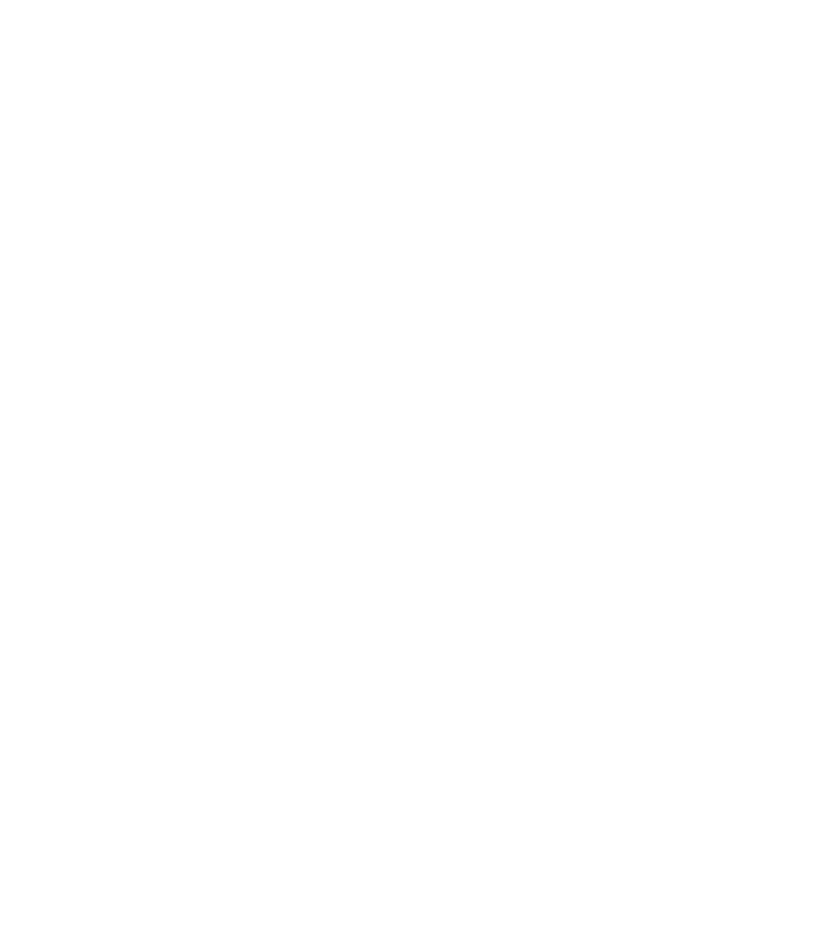
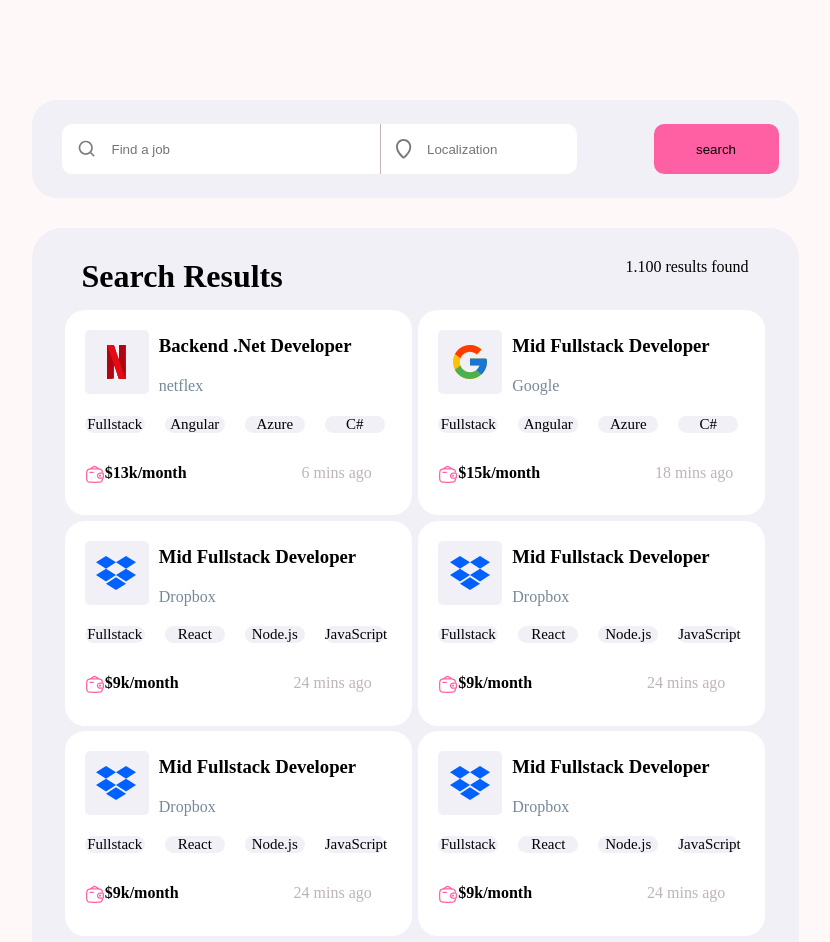
Before and after one commit to mahmodtanin2008/fig-2, a plain HTML site: page index.html in a window 1280 px wide. Shown: the top 942 px of the page, without its empty margins (225-1055 px from the left). Before the commit the page ends 800 px from the top, so only its background shows below. Drawn offline with Linux system fonts and the light colour scheme.

Commit message:
don fecher

```diff
--- /dev/null
+++ b/first-page/style2.css
@@ -0,0 +1,107 @@
+* {
+  margin: 0px;
+  padding: 0px;
+  box-sizing: border-box;
+}
+body {
+  display: flex;
+  flex-direction: row;
+  justify-content: center;
+  background-color: #e8e0e0;
+  align-items: center;
+  margin-top: 30px;
+  margin-bottom: 30px;
+}
+
+main {
+  background-color: white;
+  width: 500px;
+  height: 890px;
+  border-radius: 30px;
+  display: flex;
+  flex-direction: column;
+  justify-content: flex-start;
+  padding: 30px;
+  gap: 30px;
+}
+
+.origin {
+  border-bottom: 1px solid black;
+  display: flex;
+  flex-direction: column;
+  gap: 15px;
+  padding-bottom: 20px;
+}
+.origin img {
+  width: 64px;
+  height: 64px;
+  background-color: rgb(210, 200, 200);
+  border-radius: 5px;
+  display: flex;
+  flex-direction: row;
+  justify-content: center;
+  align-items: center;
+}
+
+.red {
+  width: 130px;
+  background-color: #e83434;
+  height: 20px;
+  border-radius: 20px;
+  color: #440e10;
+}
+.origin-2 {
+  border-bottom: 1px solid black;
+  display: flex;
+  flex-direction: column;
+  gap: 15px;
+  padding-bottom: 20px;
+}
+.origin-3 {
+  display: flex;
+  flex-direction: column;
+  padding-bottom: 20px;
+  border-bottom: 1px solid black;
+}
+.origin-text {
+  display: flex;
+  flex-direction: row;
+  justify-content: flex-start;
+  gap: 40px;
+  padding-top: 30px;
+}
+.origin-text p {
+  background-color: rgb(210, 200, 200);
+  padding: 5px;
+  border-radius: 20px;
+  font-size: 15px;
+  width: 60px;
+  text-align: center;
+}
+.origin-4 {
+  display: flex;
+  flex-direction: column;
+  gap: 15px;
+}
+.origin-4 h3 {
+  color: gray;
+}
+.spi {
+  color: #e83434;
+  font-size: 20px;
+  font-family: sans-serif;
+}
+.but{
+  padding-top:100px;
+}
+button {
+  width: 100%;
+  height: 70px;
+  background-color:#e83434;
+  border: none;
+  border-radius: 15px;
+
+}
+button:hover{
+  background-color: #b52429;
+}
--- a/index.html
+++ b/index.html
@@ -1,11 +1,154 @@
-<!DOCTYPE html>
+<!doctype html>
 <html lang="en">
-<head>
-    <meta charset="UTF-8">
-    <meta name="viewport" content="width=device-width, initial-scale=1.0">
+  <head>
+    <meta charset="UTF-8" />
+    <meta name="viewport" content="width=device-width, initial-scale=1.0" />
     <title>fig-2</title>
-</head>
-<body>
+    <link rel="stylesheet" href="/style.css" />
+  </head>
+  <body>
+    <header>
+      <div class="headr">
+        <div class="header-coun">
+          <div class="form-one">
+            <form action="">
+              <img src="/imeges/Group.svg" alt="" class="form-pic" />
+              <input type="text" placeholder="Find a job" />
+            </form>
+          </div>
 
-</body>
+          <div class="form-tw">
+            <form action="" class="f-two">
+              <img src="/imeges/Vector (1).svg" alt="" class="form-pic" />
+              <input type="text" placeholder="Localization" />
+            </form>
+          </div>
+        </div>
+        <button class="head">search</button>
+      </div>
+    </header>
+
+    <main>
+
+      <div class="main-coun">
+        <div class="res">
+          <h1 class="title-coun">Search Results</h1>
+        <p class="text-coun">1.100 results found</p>
+      </div>
+        <div class="item">
+          <div class="item-pic"><img src="/imeges/netflix.svg" alt="" /></div>
+          <div class="item-title">
+            <h3><a href="/first-page/index.html" target="_blank" >Backend .Net Developer</a></h3>
+            <p class="item-brand">netflex</p>
+          </div>
+          <div class="item-txt">
+            <p>Fullstack</p>
+            <p>Angular</p>
+            <p>Azure</p>
+            <p>C#</p>
+          </div>
+          <div class="mon-tim">
+            <img src="/imeges/solar_wallet-money-outline.svg" alt="" />
+            <h4>$13k/month</h4>
+            <p class="time">6 mins ago</p>
+          </div>
+        </div>
+
+        <div class="item">
+          <div class="item-pic"><img src="/imeges/google.svg" alt="" /></div>
+          <div class="item-title">
+            <h3><a href="">Mid Fullstack Developer</a></h3>
+            <p class="item-brand">Google</p>
+          </div>
+          <div class="item-txt">
+            <p>Fullstack</p>
+            <p>Angular</p>
+            <p>Azure</p>
+            <p>C#</p>
+          </div>
+          <div class="mon-tim">
+            <img src="/imeges/solar_wallet-money-outline.svg" />
+            <h4>$15k/month</h4>
+            <p class="time">18 mins ago</p>
+          </div>
+        </div>
+
+        <div class="item">
+          <div class="item-pic"><img src="/imeges/droop-box.svg" alt="" /></div>
+          <div class="item-title">
+            <h3><a href="">Mid Fullstack Developer</a></h3>
+            <p class="item-brand">Dropbox</p>
+          </div>
+          <div class="item-txt">
+            <p>Fullstack</p>
+            <p>React</p>
+            <p>Node.js</p>
+            <p>JavaScript</p>
+          </div>
+          <div class="mon-tim">
+            <img src="/imeges/solar_wallet-money-outline.svg" />
+            <h4>$9k/month</h4>
+            <p class="time">24 mins ago</p>
+          </div>
+        </div>
+
+        <div class="item">
+          <div class="item-pic"><img src="/imeges/droop-box.svg" alt="" /></div>
+          <div class="item-title">
+            <h3><a href="">Mid Fullstack Developer</a></h3>
+            <p class="item-brand">Dropbox</p>
+          </div>
+          <div class="item-txt">
+            <p>Fullstack</p>
+            <p>React</p>
+            <p>Node.js</p>
+            <p>JavaScript</p>
+          </div>
+          <div class="mon-tim">
+            <img src="/imeges/solar_wallet-money-outline.svg" />
+            <h4>$9k/month</h4>
+            <p class="time">24 mins ago</p>
+          </div>
+        </div>
+
+        <div class="item">
+          <div class="item-pic"><img src="/imeges/droop-box.svg" alt="" /></div>
+          <div class="item-title">
+            <h3><a href="">Mid Fullstack Developer</a></h3>
+            <p class="item-brand">Dropbox</p>
+          </div>
+          <div class="item-txt">
+            <p>Fullstack</p>
+            <p>React</p>
+            <p>Node.js</p>
+            <p>JavaScript</p>
+          </div>
+          <div class="mon-tim">
+            <img src="/imeges/solar_wallet-money-outline.svg" />
+            <h4>$9k/month</h4>
+            <p class="time">24 mins ago</p>
+          </div>
+        </div>
+
+        <div class="item">
+          <div class="item-pic"><img src="/imeges/droop-box.svg" alt="" /></div>
+          <div class="item-title">
+            <h3><a href="">Mid Fullstack Developer</a></h3>
+            <p class="item-brand">Dropbox</p>
+          </div>
+          <div class="item-txt">
+            <p>Fullstack</p>
+            <p>React</p>
+            <p>Node.js</p>
+            <p>JavaScript</p>
+          </div>
+          <div class="mon-tim">
+            <img src="/imeges/solar_wallet-money-outline.svg" />
+            <h4>$9k/month</h4>
+            <p class="time">24 mins ago</p>
+          </div>
+        </div>
+      </div>
+    </main>
+  </body>
 </html>
--- a/style.css
+++ b/style.css
@@ -0,0 +1,175 @@
+* {
+  margin: 0px;
+  padding: 0px;
+  box-sizing: border-box;
+}
+
+body {
+  padding-right: 50px;
+  background-color: #fef8f8;
+  padding: 100px;
+  display: flex;
+  flex-direction: column;
+  justify-content: center;
+  align-items: center;
+}
+
+.headr {
+  background-color: #fef8f8;
+  display: flex;
+  flex-direction: row;
+  align-items: center;
+  justify-content: space-between;
+  height: 98px;
+  padding-left: 10px;
+  width: 767px;
+  padding-right: 20px;
+  border-radius: 25px;
+  background-color: #f1f0f6;
+  padding-left: 30px;
+}
+.header-coun {
+  display: flex;
+  flex-direction: row;
+  width: 570px;
+  height: 50px;
+}
+.headr input {
+  border: none;
+  outline: 0px;
+}
+.headr form {
+  display: flex;
+  flex-direction: row;
+  justify-content: flex-start;
+  align-items: center;
+}
+.headr button {
+  background-color: #ff60a3;
+  border-radius: 10px;
+  border: 0;
+  width: 125px;
+  height: 50px;
+  box-sizing: border-box;
+}
+.headr button:active {
+  background-color: #da4181;
+}
+.form-one {
+  width: 318px;
+  height: 50px;
+}
+.form-one input[type="text"] {
+  width: 400px;
+  height: 50px;
+}
+.form-tw {
+  width: 150px;
+  height: 50px;
+  border-left: 1px solid #beb5b5;
+}
+.form-tw input[type="text"] {
+  width: 150px;
+  height: 50px;
+  border-radius: 0px 10px 10px 0px;
+}
+.form-pic {
+  background-color: white;
+  background-position:;
+  height: 50px;
+  padding: 15px;
+  box-sizing: border-box;
+}
+.form-one img {
+  border-radius: 10px 0px 0px 10px;
+}
+main {
+  width:767px;
+  height: 773px;
+  padding-top: 30px;
+}
+.main-coun {
+  display: flex;
+  flex-direction: row;
+  flex-wrap: wrap;
+  justify-content: space-around;
+  border-radius: 30px;
+  background-color: #f1f0f6;
+  padding: 30px;
+  width: 100%;
+  height: 100%;
+}
+.item {
+  display: flex;
+  flex-direction: row;
+  flex-wrap: wrap;
+  width: 347px;
+  height: 205px;
+  background-color: #ffffff;
+  border-radius: 20px;
+  padding: 20px;
+  align-items: flex-start;
+
+}
+.item-pic {
+  width: 64px;
+  height: 64px;
+  background-color: #f1f0f6;
+  border-radius: 5px;
+  display: flex;
+  flex-direction: row;
+  justify-content: center;
+  align-items: center;
+}
+.item-txt {
+  display: flex;
+  flex-direction: row;
+  gap: 20px;
+  padding-top: 10px;
+  padding:;
+}
+.item-txt p {
+  background-color: #f1f0f6;
+  border-radius: 20px;
+  font-size: 15px;
+  width: 60px;
+  text-align: center;
+}
+.item-title {
+  padding-top: 5px;
+  width: 210px;
+  height: 27px;
+  padding-left: 10px;
+}
+.item-title a {
+  text-decoration: none;
+  color: black;
+}
+
+.item-brand {
+  color: lightslategray;
+  padding-top: 20px;
+}
+
+.mon-tim {
+  padding-top: 20px;
+  width: 100%;
+  display: flex;
+  flex-direction: row;
+  justify-content:flex-start;
+}
+.mon-tim .time {
+  color: #beb5b5;
+  padding-left: 115px;
+}
+.res{
+  display:flex;
+  flex-direction: row;
+  width: 767px;
+  justify-content: space-between;
+  background-color:  #f1f0f6;
+  padding-left: 20px;
+  padding-right: 20px;
+  padding-bottom: 10px;
+
+}
```
Also changed, not shown: first-page/index.html (added, +44 -0 lines), imeges/Group.svg (added), imeges/Vector (1).png (added), imeges/Vector (1).svg (added), imeges/apple.svg (added), imeges/droop-box.svg (added), imeges/face-book.svg (added), imeges/google.svg (added), imeges/net-dev.svg (added), imeges/netflix.svg (added), imeges/solar_wallet-money-outline.svg (added).
